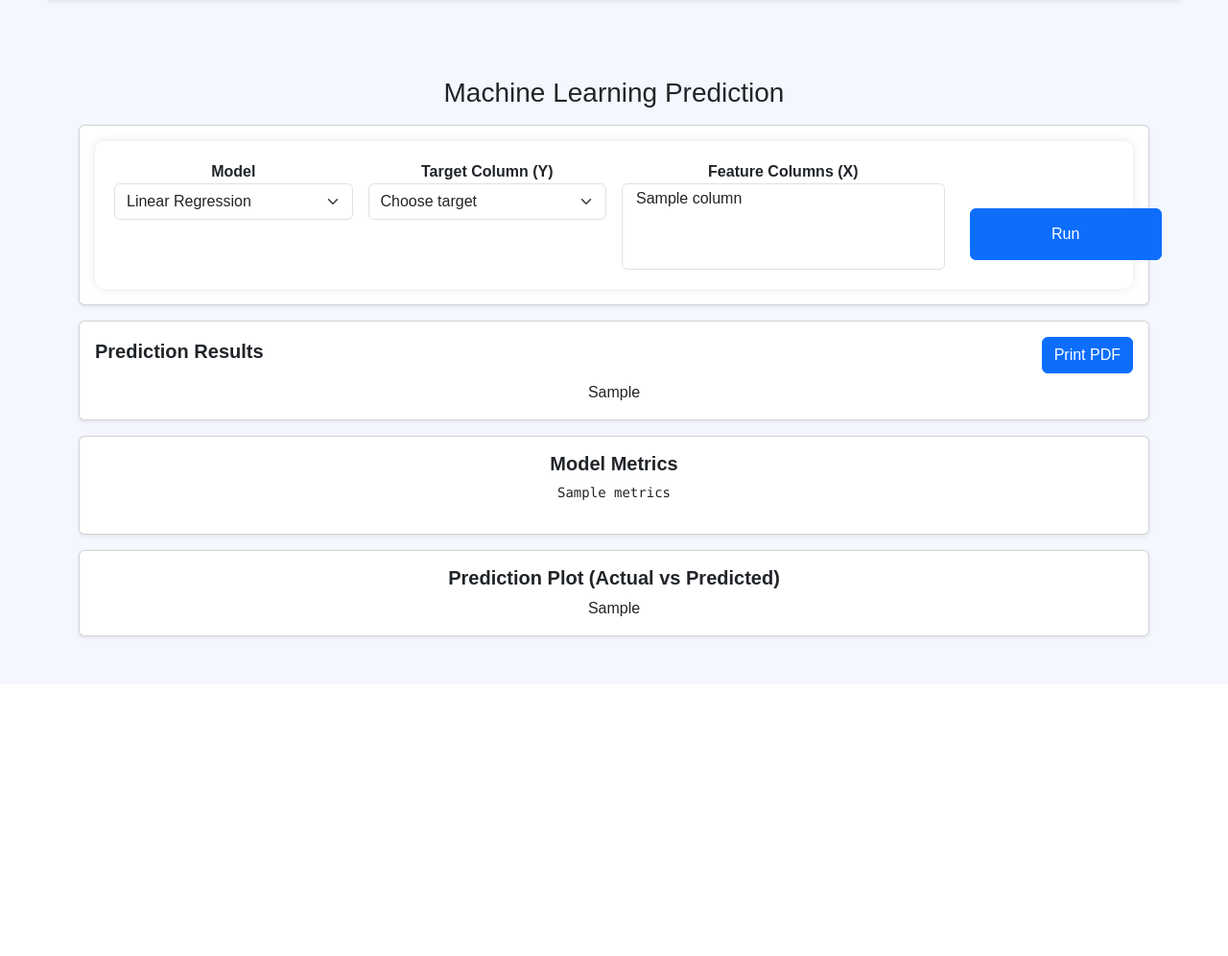
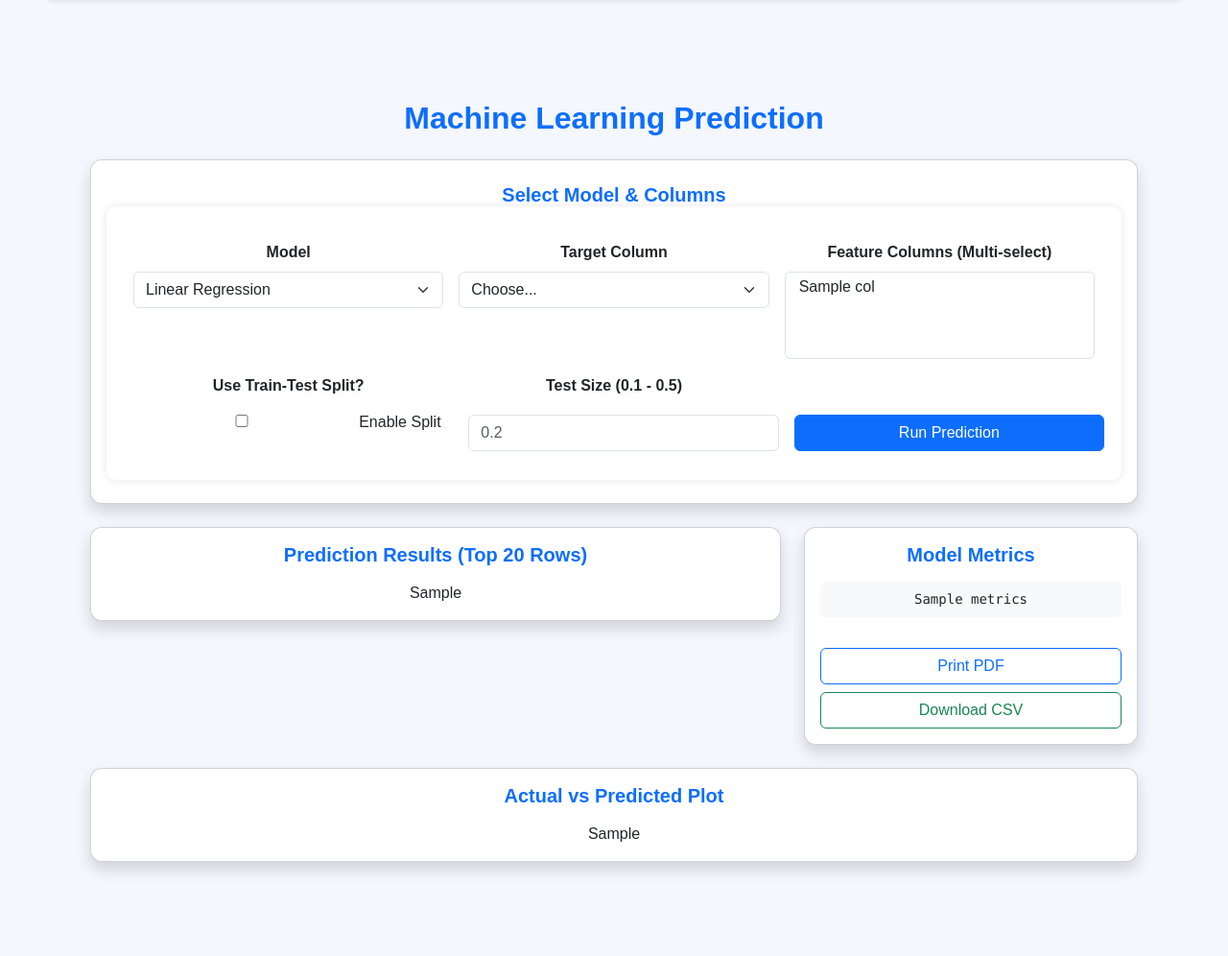
Before and after one commit to Aluval/DataSci, a Flask app: template templates/predict.html in a window 1280 px wide. Shown: the part 106-1102 px from the top of the page at 96% size. Before the commit the page ends 773 px from the top, so only its background shows below. Run offline with Flask 3, Linux system fonts and the light colour scheme; the template is opened without the code that fills it: most values are stand-ins (such as "Sample title", 1, 10 or a date in 2020).

Commit message:
Update predict.html

```diff
--- a/templates/predict.html
+++ b/templates/predict.html
@@ -1,117 +1,141 @@
-{% extends 'base.html' %}
+{% extends "base.html" %}
+
 {% block content %}
 
-<h3 class="mb-3">Machine Learning Prediction</h3>
+<div class="container mt-4 mb-5">
 
-<!-- MODEL SELECTION -->
-<div class="card p-3 mb-3 shadow-sm">
-  <form method="post">
-    <div class="row g-3">
+    <h2 class="fw-bold text-primary text-center mb-4">Machine Learning Prediction</h2>
 
-      <!-- MODEL DROPDOWN -->
-      <div class="col-md-3">
-        <label class="fw-bold">Model</label>
+    <!-- Prediction Form -->
+    <div class="card shadow p-4 mb-4" style="border-radius: 12px;">
+        <h5 class="fw-semibold text-primary mb-3">Select Model & Columns</h5>
+
+        <form method="POST" class="row g-3">
+
+            <!-- Model Selection -->
+            <div class="col-12 col-md-4">
+                <label class="form-label fw-semibold">Model</label>
                 <select class="form-select" name="model" required>
-          <optgroup label="Regression Models">
                     <option value="LinearRegression">Linear Regression</option>
                     <option value="DecisionTreeRegressor">Decision Tree Regressor</option>
                     <option value="RandomForestRegressor">Random Forest Regressor</option>
                     <option value="KNNRegressor">KNN Regressor</option>
-            <option value="SVR">SVR (Support Vector Regression)</option>
-          </optgroup>
+                    <option value="SVR">SVR</option>
 
-          <optgroup label="Classification Models">
                     <option value="LogisticRegression">Logistic Regression</option>
                     <option value="DecisionTreeClassifier">Decision Tree Classifier</option>
                     <option value="RandomForestClassifier">Random Forest Classifier</option>
                     <option value="KNNClassifier">KNN Classifier</option>
                     <option value="SVMClassifier">SVM Classifier</option>
-          </optgroup>
 
-          <optgroup label="Clustering (Unsupervised)">
-            <option value="KMeans3">KMeans (3 clusters)</option>
-            <option value="KMeans5">KMeans (5 clusters)</option>
-          </optgroup>
+                    <option value="KMeans3">K-Means (3 Clusters)</option>
+                    <option value="KMeans5">K-Means (5 Clusters)</option>
                 </select>
             </div>
 
-      <!-- TARGET COLUMN -->
-      <div class="col-md-3">
-        <label class="fw-bold">Target Column (Y)</label>
+            <!-- Target Column -->
+            <div class="col-12 col-md-4">
+                <label class="form-label fw-semibold">Target Column</label>
                 <select class="form-select" name="target" required>
-          <option value="">Choose target</option>
-          {% for c in columns %}
-            <option value="{{ c }}">{{ c }}</option>
+                    <option value="">Choose...</option>
+                    {% for col in columns %}
+                    <option value="{{ col }}">{{ col }}</option>
                     {% endfor %}
                 </select>
             </div>
 
-      <!-- FEATURE COLUMNS -->
-      <div class="col-md-4">
-        <label class="fw-bold">Feature Columns (X)</label>
+            <!-- Feature Columns -->
+            <div class="col-12 col-md-4">
+                <label class="form-label fw-semibold">Feature Columns (Multi-select)</label>
                 <select class="form-select" name="features" multiple required>
-          {% for c in columns %}
-            <option value="{{ c }}">{{ c }}</option>
+                    {% for col in columns %}
+                    <option value="{{ col }}">{{ col }}</option>
                     {% endfor %}
                 </select>
             </div>
 
-      <!-- RUN BUTTON -->
-      <div class="col-md-2 d-grid">
-        <label class="fw-bold">&nbsp;</label>
-        <button class="btn btn-primary">Run</button>
+            <!-- Train/Test Split Toggle -->
+            <div class="col-12 col-md-4">
+                <label class="form-label fw-semibold">Use Train-Test Split?</label><br>
+                <input type="checkbox" name="use_split">
+                <span class="ms-2">Enable Split</span>
+            </div>
+
+            <!-- Test Size -->
+            <div class="col-12 col-md-4">
+                <label class="form-label fw-semibold">Test Size (0.1 - 0.5)</label>
+                <input type="number" step="0.1" min="0.1" max="0.5" class="form-control" name="test_size" placeholder="0.2">
+            </div>
+
+            <!-- Submit -->
+            <div class="col-12 col-md-4">
+                <label class="form-label fw-semibold">&nbsp;</label>
+                <button class="btn btn-primary w-100">Run Prediction</button>
+            </div>
+
+        </form>
+    </div>
+
+    <!-- Results + Metrics Row -->
+    <div class="row">
+
+        <!-- Results -->
+        <div class="col-12 col-lg-8 mb-4">
+            <div class="card shadow p-3" style="border-radius: 12px;">
+                <h5 class="fw-semibold text-primary mb-3">Prediction Results (Top 20 Rows)</h5>
+                <div class="table-responsive">
+                    {% if results_table %}
+                        {{ results_table | safe }}
+                    {% else %}
+                        <p class="text-muted mb-0">No results yet.</p>
+                    {% endif %}
+                </div>
+            </div>
+        </div>
+
+        <!-- Metrics -->
+        <div class="col-12 col-lg-4 mb-4">
+            <div class="card shadow p-3" style="border-radius: 12px;">
+                <h5 class="fw-semibold text-primary mb-3">Model Metrics</h5>
+                {% if metrics %}
+                <pre class="p-2 bg-light rounded">{{ metrics }}</pre>
+                {% else %}
+                <p class="text-muted">No metrics calculated.</p>
+                {% endif %}
+
+                <!-- Buttons -->
+                <a href="{{ url_for('predict_print') }}" class="btn btn-outline-primary w-100 mt-3">Print PDF</a>
+                <a href="{{ url_for('download_predicted') }}" class="btn btn-outline-success w-100 mt-2">Download CSV</a>
+            </div>
         </div>
 
     </div>
-  </form>
+
+    <!-- Scatter Plot Section -->
+    <div class="card shadow p-3" style="border-radius: 12px;">
+        <h5 class="fw-semibold text-primary mb-3">Actual vs Predicted Plot</h5>
+
+        {% if scatter_html %}
+        <div class="chart-container">
+            {{ scatter_html | safe }}
         </div>
-
-
-<!-- RESULTS + PRINT PDF -->
-<div class="card p-3 mb-3 shadow-sm">
-  <div class="d-flex justify-content-between align-items-center mb-2">
-    <h5 class="fw-bold">Prediction Results</h5>
-
-    {% if results_table %}
-      <a href="{{ url_for('predict_print') }}" class="btn btn-primary">
-        Print PDF
-      </a>
         {% else %}
-      <button class="btn btn-secondary" disabled>Print PDF</button>
+        <p class="text-muted">No plot available.</p>
         {% endif %}
     </div>
 
-  <div>
-    {% if results_table %}
-      {{ results_table | safe }}
-    {% else %}
-      <p class="text-muted">No prediction generated yet.</p>
-    {% endif %}
-  </div>
 </div>
 
-
-<!-- METRICS BELOW RESULTS -->
-<div class="card p-3 mb-3 shadow-sm">
-  <h5 class="fw-bold">Model Metrics</h5>
-  {% if metrics %}
-    <pre>{{ metrics }}</pre>
-  {% else %}
-    <p class="text-muted">No metrics available.</p>
-  {% endif %}
-</div>
-
-
-<!-- PREDICTION PLOT -->
-<div class="card p-3 shadow-sm">
-  <h5 class="fw-bold">Prediction Plot (Actual vs Predicted)</h5>
-  <div>
-    {% if scatter_html %}
-      {{ scatter_html | safe }}
-    {% else %}
-      <p class="text-muted">No plot generated.</p>
-    {% endif %}
-  </div>
-</div>
+<style>
+.chart-container iframe {
+    width: 100% !important;
+    height: 350px !important;
+}
+@media (max-width: 768px) {
+    .chart-container iframe {
+        height: 260px !important;
+    }
+}
+</style>
 
 {% endblock %}
```
Lines whose indentation alone changed are shown as unchanged.
